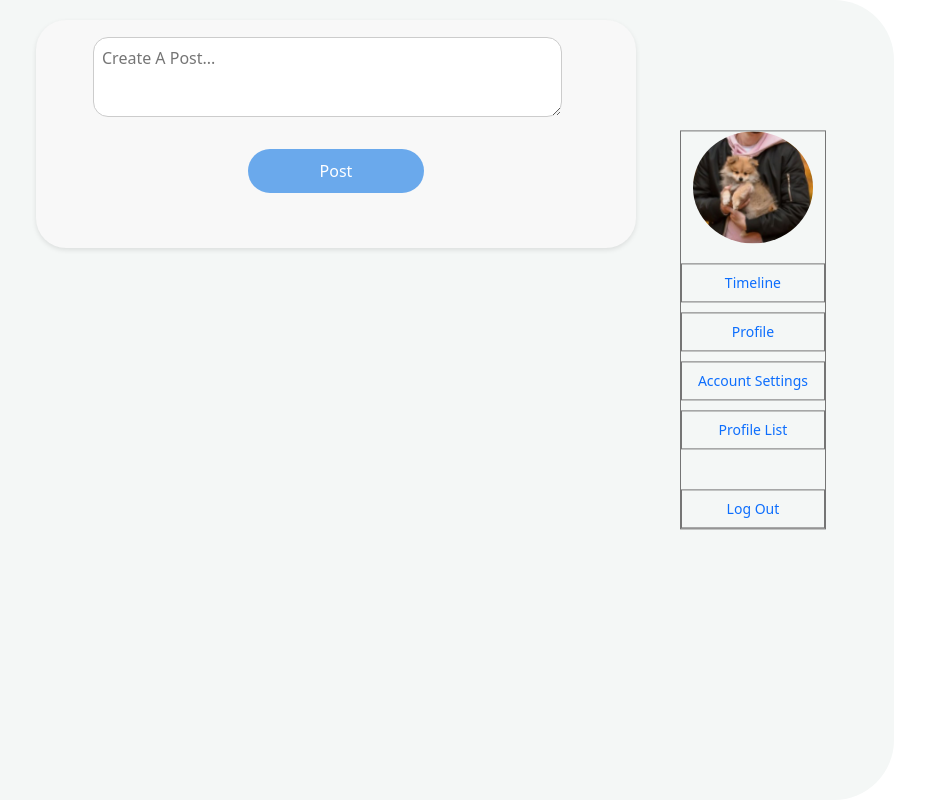
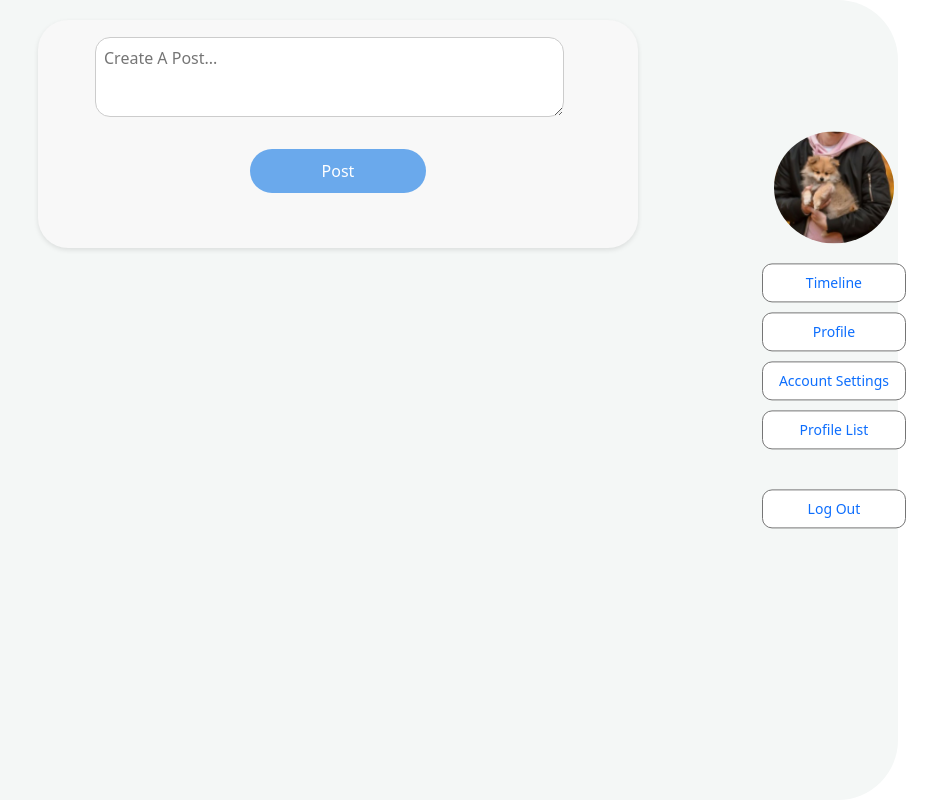
Before and after one commit to adrimsaav/togethr-app, a Django app: page /timeline/ in a window 1280 px wide. Shown: the part 70-870 px from the top of the page, without its empty margins (304-1241 px from the left). Run offline with Django 4.2, Linux system fonts and the light colour scheme; the visitor is signed in with stand-in values (Sample User, id 1); data that the repository does not hold is empty.

Commit message:
finalize styling

```diff
--- a/togethr/main_app/static/css/style.css
+++ b/togethr/main_app/static/css/style.css
@@ -131,6 +131,8 @@ h1 {
 .timeline-body {
     background-color: #f4f7f6;
     min-height: 100vh;
+    width: 70em;
+    left: 50%;
     display: flex;
     flex-direction: column;
     align-items: center;
@@ -154,13 +156,14 @@ h1 {
     margin-top: 250px;
 }
 
+
 .timeline-content-section, .post {
     background-color: #f8f8f8;
     box-shadow: 0 2px 5px rgba(0, 0, 0, 0.1);
     border-radius: 30px;
     margin-bottom: 5px;
     padding: 7px;
-    width: 100%;
+    width: 70em;
     max-width: 600px;
     border: 4px;
 }
@@ -213,14 +216,16 @@ h1 {
 
 
 /* Nav bar styling */
+
+
 .navbar-right {
     position: fixed;
     top: 50%;
-    right: 150px;
+    right: 5em;
     transform: translateY(-50%);
     padding: 20px;
-    border: 1px solid rgb(117, 117, 117);
     font-size: 14px;
+    z-index: 1000;
 }
 
 .nav.flex-column {
@@ -231,14 +236,18 @@ h1 {
 
 .nav-item {
     margin-bottom: 10px;
+    border-radius: 10px;
     text-align: center;
     border: 1px solid rgb(117, 117, 117);
+    background-color: white;
     }
 
 .nav-item-logout {
     margin-top: 30px;
     text-align: center;
+    border-radius: 10px;
     border: 1px solid rgb(117, 117, 117);
+    background-color: white;
     }
 
 .nav-link {
--- a/togethr/main_app/templates/menu/account/edit_posts.html
+++ /dev/null
@@ -1,6 +0,0 @@
-{% extends 'base.html' %}
-{% block content %}
-
-<h3> Edit/Delete Posts </h3>
-
-{% endblock %}
--- a/togethr/main_app/templates/menu/account/edit_profile.html
+++ /dev/null
@@ -1,6 +0,0 @@
-{% extends 'base.html' %}
-{% block content %}
-
-<h3> Edit Profile </h3>
-
-{% endblock %}
--- a/togethr/main_app/templates/menu/account_settings.html
+++ b/togethr/main_app/templates/menu/account_settings.html
@@ -52,7 +52,6 @@
   <h3>Account Settings</h3>
   <ul class="nav flex-column">
     <li class="nav-item-settings"><a class="nav-link" href="{% url 'password_change' %}">Change Password</a></li>
-    <li class="nav-item-settings"><a class="nav-link" href="{% url 'edit_profile' %}">Edit Bio/Profile Picture/Username</a></li>
     <li class="nav-item-delete"><a class="nav-link-delete" href="{% url 'delete_profile' user.pk %}">Delete Profile</a></li>
   </ul>
 </nav>
```
Also changed, not shown: togethr/main_app/templates/menu/account/password_change.html (added, +8 -0 lines).
